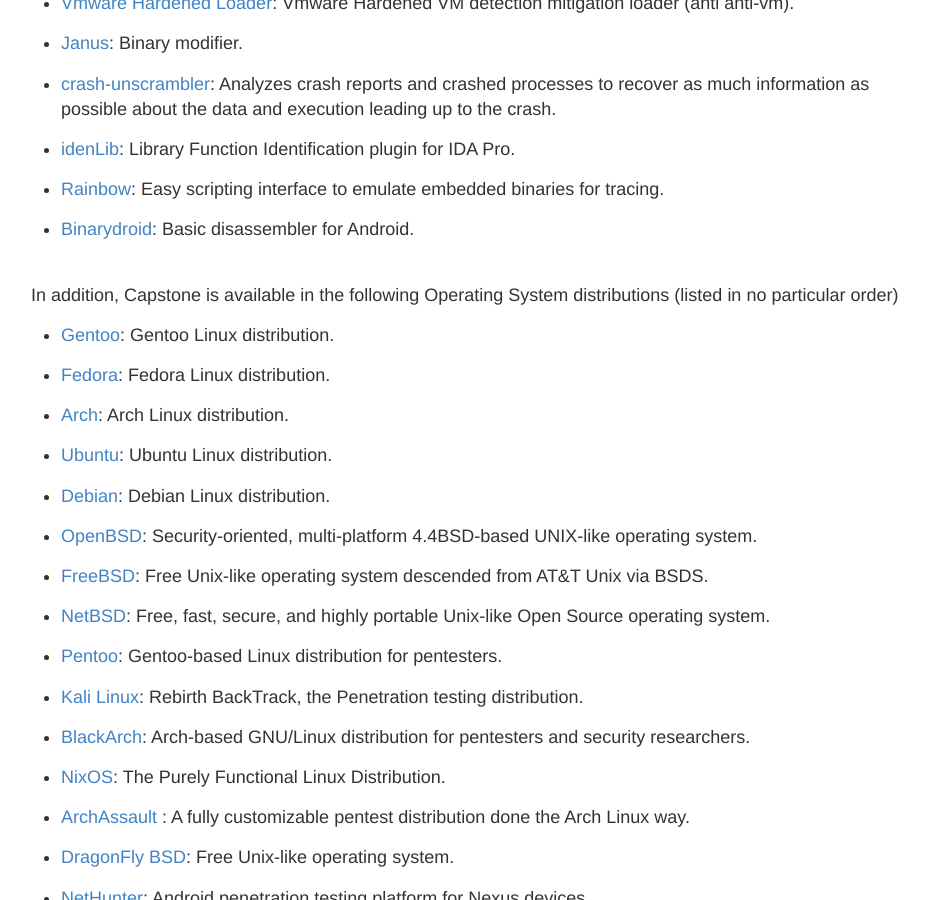
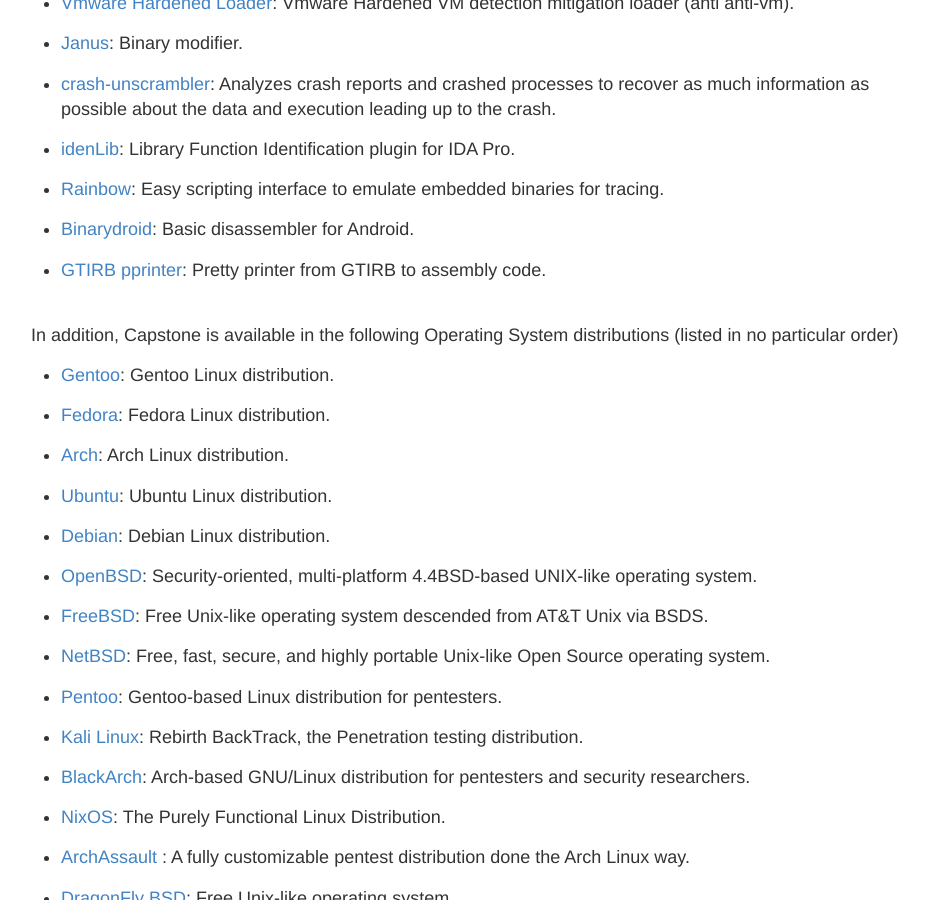
Before and after one commit to capstone-engine/capstone-engine.github.io, a Jekyll site: the page built from showcase.md, in a window 1280 px wide and 900 px high, scrolled down 17749 px. Shown: the whole window, without its empty margins (169-1098 px from the left). Built offline with Jekyll 4.4.1, drawn with Linux system fonts in a browser that asks for light colours; some of the changed lines change nothing that is shown.

Commit message:
showcase

```diff
--- a/showcase.md
+++ b/showcase.md
@@ -5,7 +5,7 @@
 
 ## Showcase
 
-In our knowledge, Capstone has been used by **427** following products (listed in no particular order).
+In our knowledge, Capstone has been used by **428** following products (listed in no particular order).
 
 - [Unicorn](http://www.unicorn-engine.org): Lightweight multi-arch, multi-platform CPU emulator framework.
 
@@ -859,6 +859,8 @@
 
 - [Binarydroid](https://github.com/mipek/binarydroid): Basic disassembler for Android.
 
+- [GTIRB pprinter](https://github.com/GrammaTech/gtirb-pprinter): Pretty printer from GTIRB to assembly code.
+
 
 <br>
 In addition, Capstone is available in the following Operating System distributions (listed in no particular order)
```
